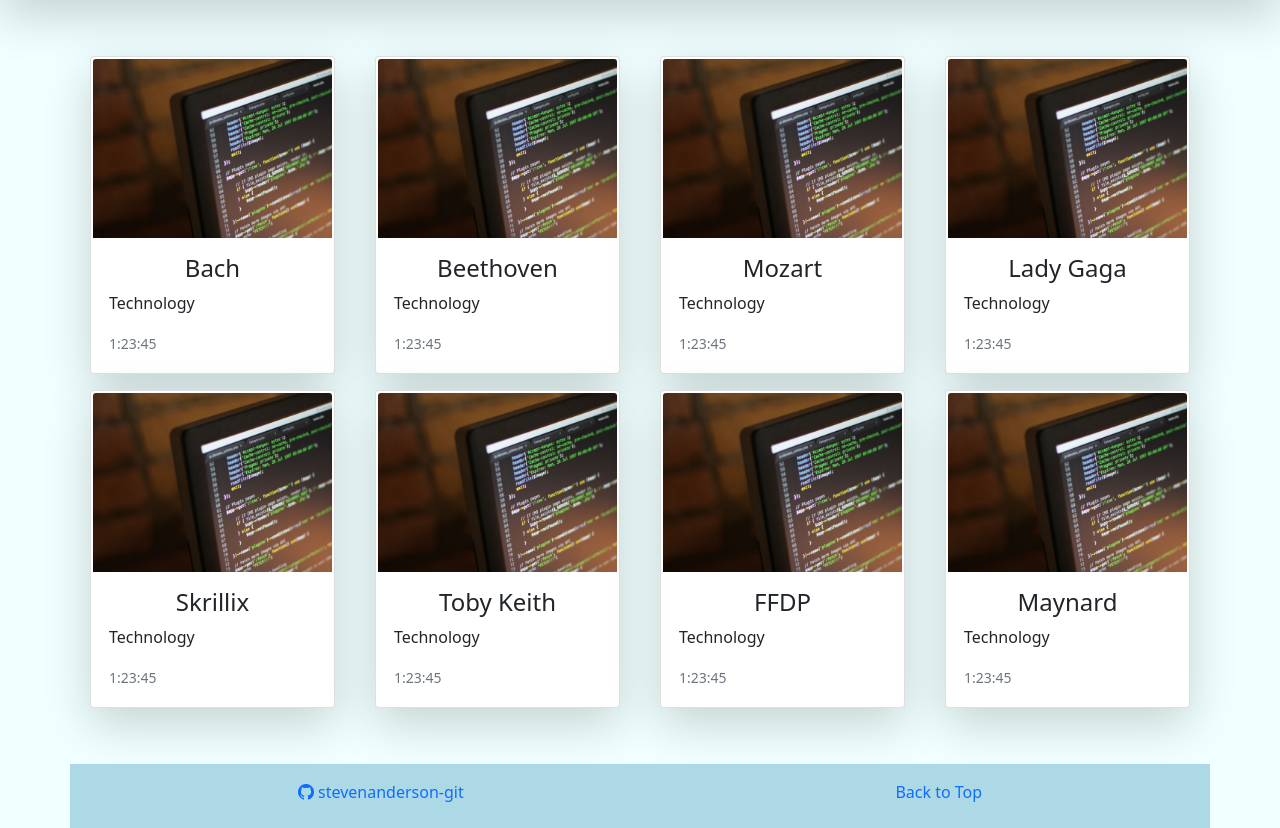
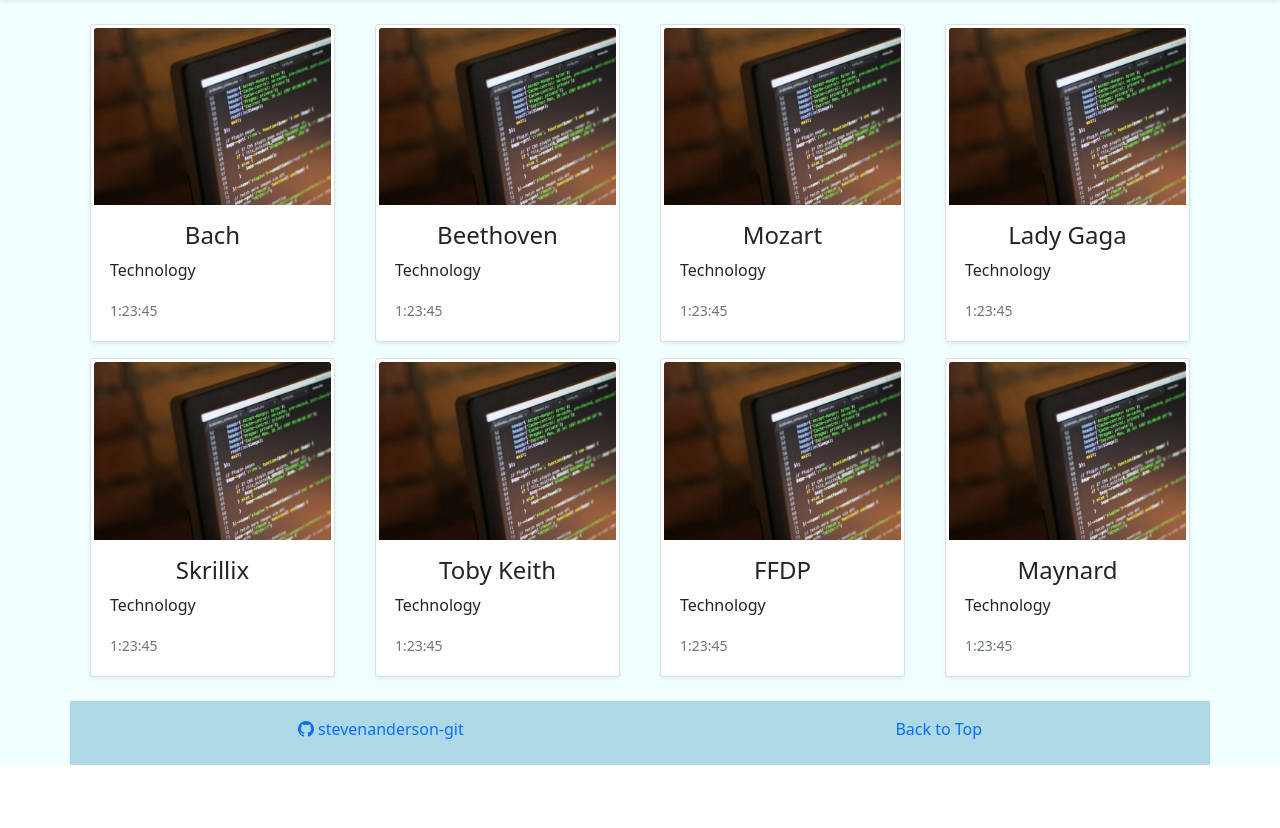
Before and after one commit to stevenanderson-git/scholarlyvids, a Flask app: page / in a window 1280 px wide. Shown: the part 68-896 px from the top of the page. After the commit the page ends 833 px from the top, so only its background shows below. Run offline with Flask 2, Linux system fonts and the light colour scheme.

Commit message:
tweaks to sticky header/footer

```diff
--- a/flaskr/static/css/base.css
+++ b/flaskr/static/css/base.css
@@ -9,10 +9,6 @@ body {
     min-height: 100vh;
 }
 
-footer {
-    margin-top: auto;
-}
-
 .navbar {
     background-color: lightblue;
 }
@@ -20,7 +16,7 @@ footer {
 .card {
     transition: .3s transform cubic-bezier(.155, 1.105, .295, 1.12), .3s -webkit-transform cubic-bezier(.155, 1.105, .295, 1.12);
     margin: .5em;
-    padding: 2px;
+    padding: 3px;
 }
 
 .card-title {
--- a/flaskr/templates/base.html
+++ b/flaskr/templates/base.html
@@ -27,12 +27,12 @@
     </header>
 
 
-    <main>
+    <main class="py-3">
         {% block content %}
         {% endblock content %}
     </main>
 
-    <footer>
+    <footer class="mt-auto">
         {% include 'footer.html' %}
     </footer>
 
--- a/flaskr/templates/navbar.html
+++ b/flaskr/templates/navbar.html
@@ -1,4 +1,4 @@
-<nav class="navbar navbar-expand-lg navbar-light shadow-lg">
+<nav class="navbar navbar-expand-lg navbar-light shadow-sm">
   <div class="container">
     <a class="navbar-brand" href="{{ url_for('home') }}">
       <h3><img src="{{ url_for('static', filename='images/sv_logo.PNG') }}" width="80" height="30"
--- a/flaskr/templates/viewer.html
+++ b/flaskr/templates/viewer.html
@@ -1,9 +1,9 @@
-<div class="container album py-5">
+<div class="container album">
     {% if video_list %}
     <div class="row row-cols-1 row-cols-md-2 row-cols-lg-4">
         {% for video in video_list %}
         <div class="col">
-            <div class="card shadow-lg">
+            <div class="card shadow-sm">
 
                 <img src="{{url_for('static', filename=video.thumbnail)}}" class="card-img-top"
                     alt="{{video.video_title}}">
```
